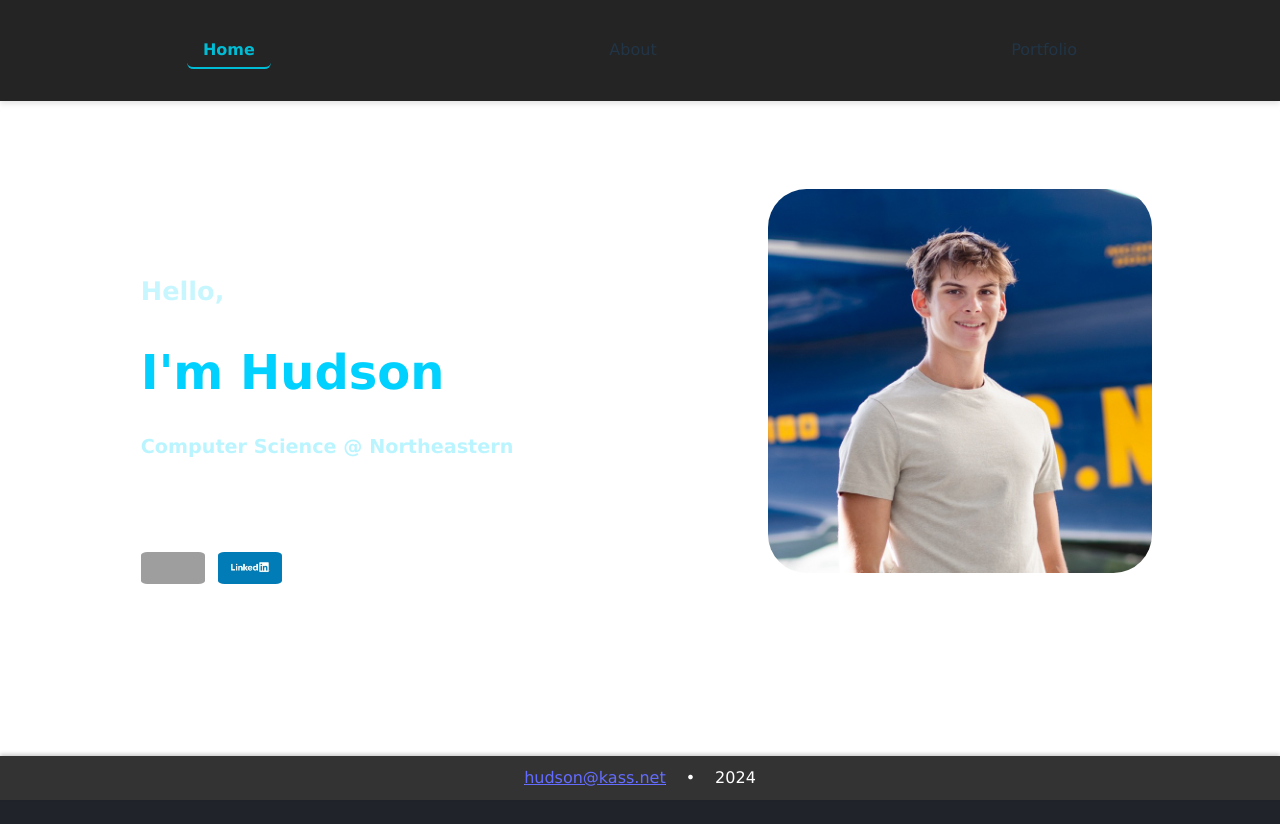
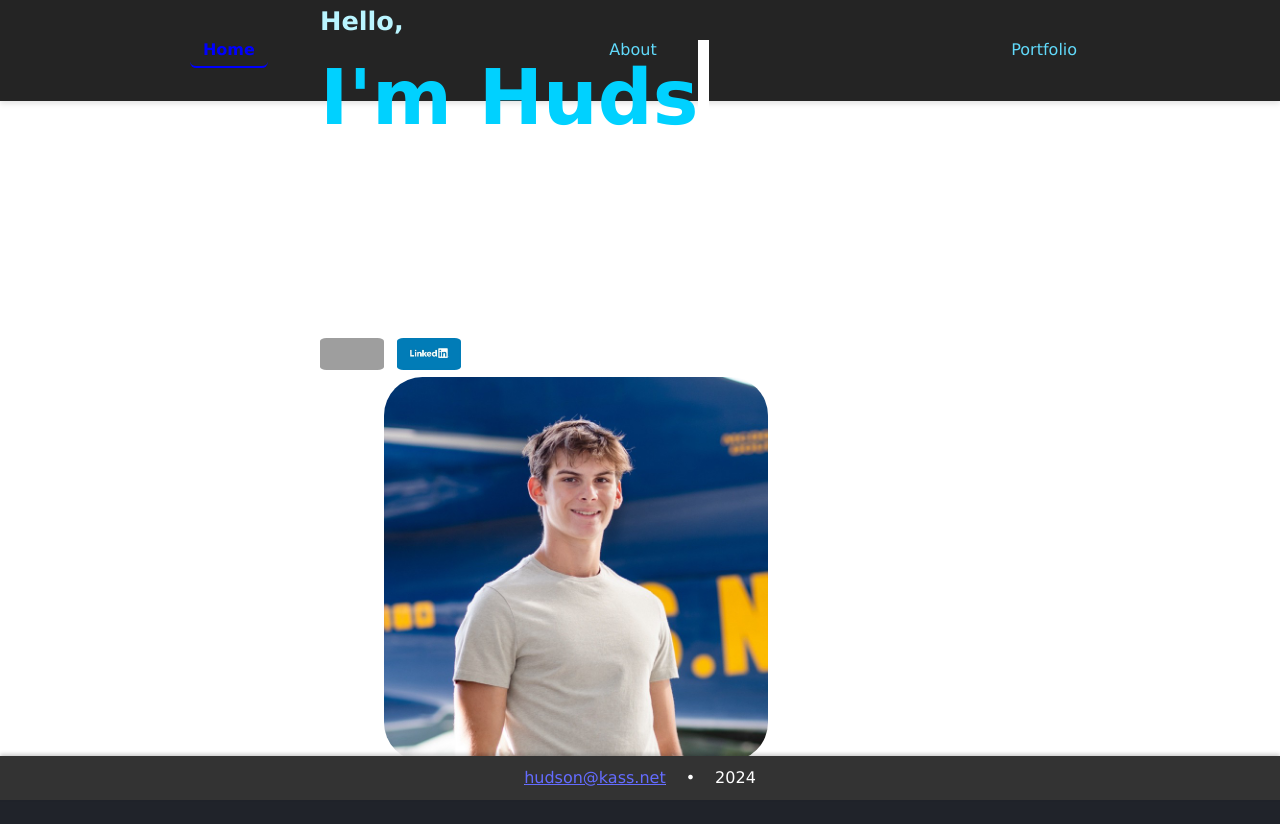
Before and after one commit to Hudica/simple-website, a React (Vite) app: page / in a window 1280 px wide. Built offline with nearby package versions, Linux system fonts and the light colour scheme; grey boxes are pictures that could not be loaded.

Commit message:
css adjust

```diff
--- a/src/App.css
+++ b/src/App.css
@@ -8,8 +8,6 @@
 
 html, body {
   height: 100%;
-  margin: 0;
-  padding: 0;
   display: flex;
   flex-direction: column;
 }
@@ -22,19 +20,12 @@ html, body {
 }
 
 header, footer {
-  align-items: stretch;
   width: 100%;
-  padding: 2vw; /* Adjust padding to be relative to the viewport width */
+  padding: 2vw;
   background-color: #242424;
   color: white;
   text-align: center;
   box-shadow: 0 0.2vw 0.4vw rgba(0, 0, 0, 0.1);
-}
-
-header h1 {
-  font-size: 2vw;
-  line-height: 2.1;
-  color: #ffd07d;
 }
 
 nav ul {
@@ -60,7 +51,7 @@ nav ul li a:hover {
 
 footer {
   margin-top: auto;
-  padding: 2vw; /* Responsive padding based on viewport width */
+  padding: 2vw;
   background-color: #20232a;
   color: white;
   text-align: center;
@@ -73,12 +64,11 @@ footer {
   align-items: center;
   width: 90%;
   height: 71vh;
-  justify-content: center;
 }
 
 .profile-picture img {
-  width: 30vw; /* Scale width based on viewport width */
-  height: 30vw; /* Maintain aspect ratio */
+  width: 30vw;
+  height: 30vw;
   object-fit: cover;
   border-radius: 10%;
   margin-left: 5vw;
@@ -92,48 +82,57 @@ footer {
   justify-content: center;
   align-items: flex-start;
   text-align: left;
-  transform: translateY(5vh);
   margin-left: 8vw;
 }
 
-.TextBlock h1, h2, h5 {
-  margin: 1vw 0;
+/* Typing animation keyframes */
+@keyframes typing {
+  from {
+    width: 0;
+  }
+  to {
+    width: 100%;
+  }
 }
 
-.TextBlock h1 {
-  font-size: 2vw;
-  opacity: 0.8;
-  color: #baf5ff;
+@keyframes blink-caret {
+  from, to {
+    border-color: transparent;
+  }
+  50% {
+    border-color: #fff;
+  }
 }
 
-.TextBlock h2 {
-  font-size: 6vw;
-  color: #00D1FF;
-}
-
-.TextBlock h5 {
-  font-size: 1.5vw;
-  color: #baf5ff;
-}
-
-@keyframes typing {
-  from { width: 0; }
-  to { width: 100%; }
-}
-
-.TextBlock h2 {
-  font-size: 3rem;
+/* Base styling for typing text */
+.typing-text {
   white-space: nowrap;
   overflow: hidden;
   border-right: 0.15em solid #fff;
-  animation: typing 4 steps(40, end), blink-caret 0.75s step-end infinite;
+  width: 0;
+  animation: typing 3s steps(30, end) forwards, blink-caret 0.75s step-end infinite;
 }
 
-@keyframes blink-caret {
-  from, to { border-color: transparent; }
-  50% { border-color: #fff; }
+/* First line: "Hello," */
+.typing-text:nth-child(1) {
+  font-size: 2vw;
+  color: #baf5ff;
+  animation-delay: 0s;
 }
 
+/* Second line: "I'm Hudson" */
+.typing-text:nth-child(2) {
+  font-size: 6vw;
+  color: #00D1FF;
+  animation-delay: 3.5s;
+}
+
+/* Third line: "Computer Science @ Northeastern" */
+.typing-text:nth-child(3) {
+  font-size: 1.5vw;
+  color: #baf5ff;
+  animation-delay: 7s;
+}
 
 .social-images {
   display: flex;
@@ -150,24 +149,12 @@ footer {
 }
 
 main {
-  padding-bottom: 6vw; /* More than the height of the footer */
-  min-height: calc(100vh - 6vw); /* Adjust based on header and footer height */
+  padding-bottom: 6vw;
+  min-height: calc(100vh - 6vw);
 }
 
 nav ul li a.active {
   font-weight: bold;
   color: blue;
-  border-bottom: 0.2vw solid blue; /* Underline thickness also scales */
+  border-bottom: 0.2vw solid blue;
 }
-nav ul li a {
-  color: var(--text-color);
-  text-decoration: none;
-  padding: 0.5rem 1rem;
-  transition: color 0.3s ease;
-}
-
-nav ul li a:hover,
-nav ul li a.active {
-  color: var(--primary-color);
-  border-bottom: 2px solid var(--primary-color);
-}
--- a/src/Home.jsx
+++ b/src/Home.jsx
@@ -7,10 +7,11 @@ function Home() {
     return (
         <div className="profile-page">
             <div className="profile-container">
-                <div className="TextBlock">
-                    <h1>Hello,</h1>
-                    <h2>I'm Hudson</h2>
-                    <h5>Computer Science @ Northeastern</h5>
+            <div className="TextBlock">
+                <h1 className="typing-text">Hello,</h1>
+                <h2 className="typing-text">I'm Hudson</h2>
+                <h5 className="typing-text">Computer Science @ Northeastern</h5>
+                <div className="social-images">
                         <div className="social-images">
                             <a href="https://github.com/Hudica" target="_blank" rel="noopener noreferrer">
                                 <img src={githubLogo} alt="GitHub logo" />
@@ -25,6 +26,7 @@ function Home() {
                 </div>
             </div>
         </div>
+    </div>
     );
 }
 
```
